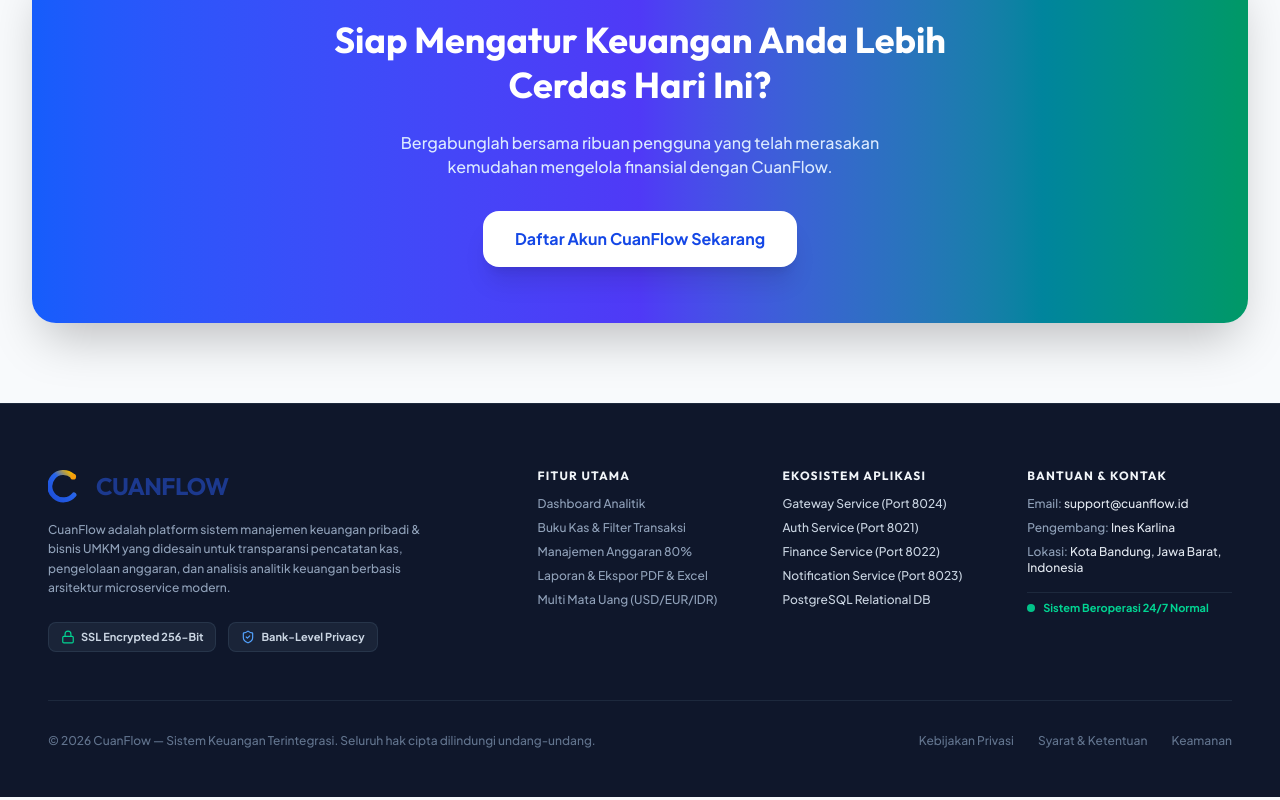
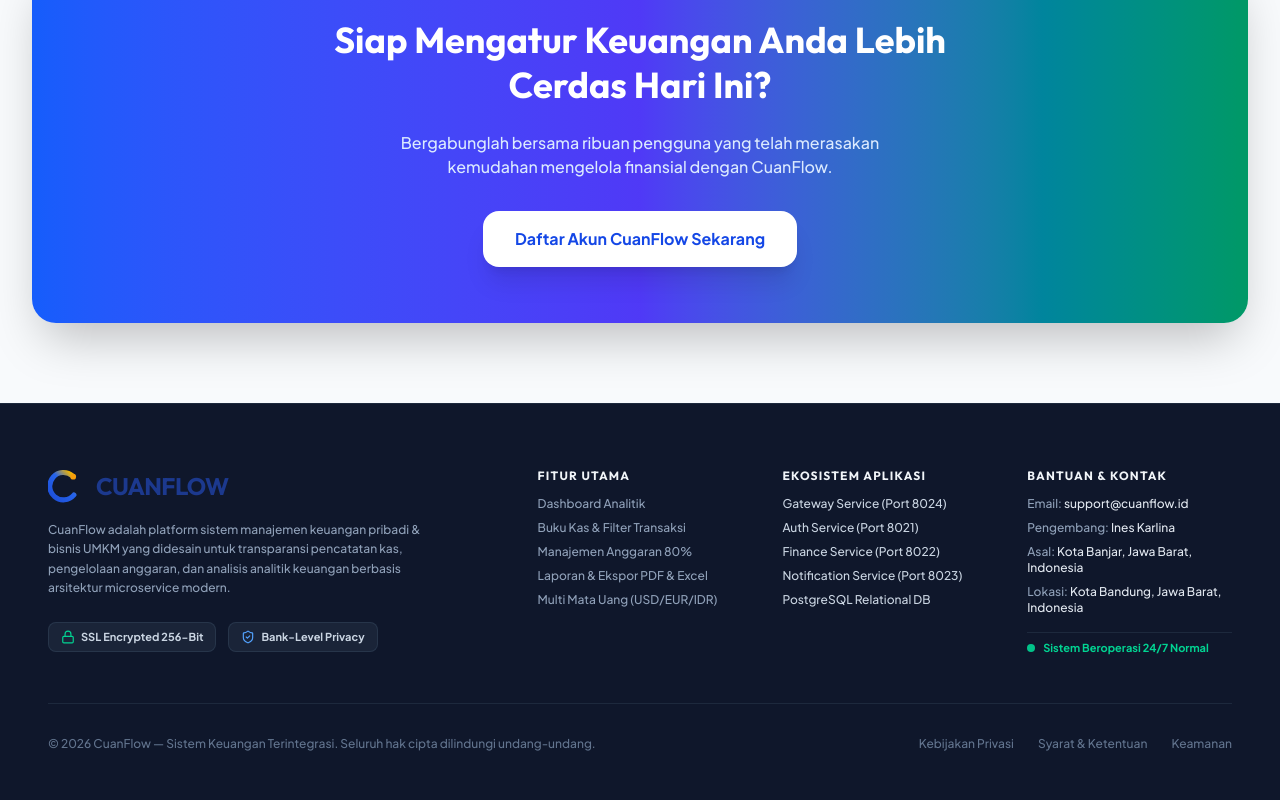
Before and after one commit to ineskarlina15/CuanFlow, a React (Vite) app in the folder frontend/: page / in a window 1280 px wide. Shown: the part 3869-4669 px from the top of the page. Built offline with nearby package versions, Linux system fonts and the light colour scheme.

Commit message:
Update README.md akademik S1, profil pengembang Ines Karlina (Kota Banjar & Bandung), dan ekspor laporan PDF/Excel

```diff
--- a/frontend/src/pages/Landing.jsx
+++ b/frontend/src/pages/Landing.jsx
@@ -766,6 +766,7 @@ export default function Landing() {
             <div className="flex flex-col gap-2 text-xs text-slate-400 font-medium">
               <p>Email: <span className="text-slate-200">support@cuanflow.id</span></p>
               <p>Pengembang: <span className="text-slate-200">Ines Karlina</span></p>
+              <p>Asal: <span className="text-slate-200">Kota Banjar, Jawa Barat, Indonesia</span></p>
               <p>Lokasi: <span className="text-slate-200">Kota Bandung, Jawa Barat, Indonesia</span></p>
               <div className="mt-2 pt-2 border-t border-slate-800 flex items-center gap-2 text-[11px] text-emerald-400 font-bold">
                 <span className="w-2 h-2 rounded-full bg-emerald-400 animate-pulse" />
```
Also changed, not shown: 1 other file (tests, documents, lock files or other folders).
